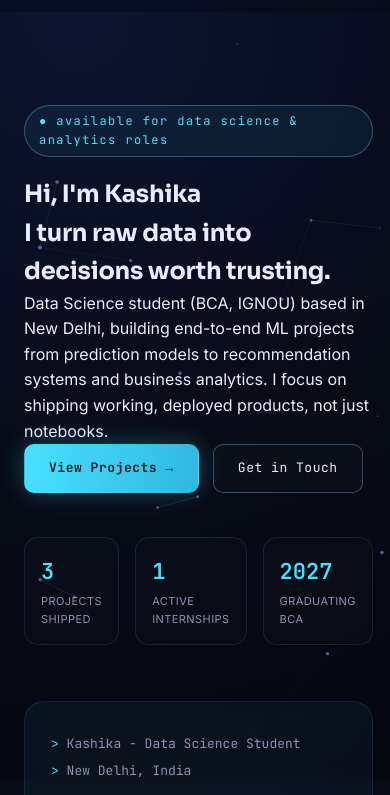
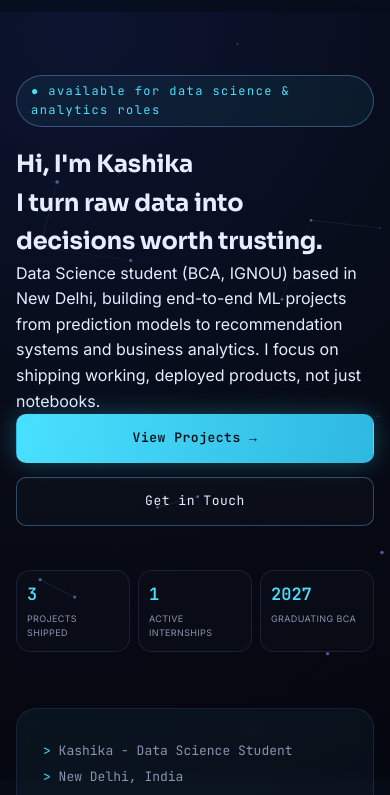
Before and after one commit to Kashika3006/kashika-portfolio-website, a plain HTML site: page index.html in a window 390 px wide. Shown: the part 65-860 px from the top of the page. Drawn offline with Linux system fonts and the light colour scheme.

Commit message:
updated padding

```diff
--- a/index.html
+++ b/index.html
@@ -59,7 +59,9 @@
   }
 
   .wrap{max-width:1160px; margin:0 auto; padding:0 24px;}
-
+  @media (max-width:480px){
+  .wrap{padding:0 16px;}
+}
   /* ---------- Header ---------- */
   header{
     position:fixed; top:0; left:0; right:0; z-index:50;
@@ -97,7 +99,10 @@
 
   section{position:relative; z-index:1; padding:120px 0 40px;}
   #home{padding-top:170px;}
-
+  @media (max-width:600px){
+  section{padding:90px 0 30px;}
+  #home{padding-top:140px;}
+}
   .eyebrow{
     font-family:var(--mono); font-size:12px; letter-spacing:.12em; color:var(--cyan);
     display:inline-flex; align-items:center; gap:8px; margin-bottom:18px;
@@ -126,13 +131,23 @@
   .btn-primary:hover{transform:translateY(-2px); box-shadow:0 0 32px rgba(73,224,255,0.45);}
   .btn-ghost{border-color:var(--border-strong); color:var(--text); background:rgba(255,255,255,0.02);}
   .btn-ghost:hover{background:rgba(167,139,250,0.1); border-color:var(--purple);}
-
+  @media (max-width:480px){
+  .cta-row{flex-direction:column;}
+  .btn{width:100%; justify-content:center;}
+}
   .stat-row{display:grid; grid-template-columns:repeat(3,1fr); gap:16px; max-width:520px;}
   .stat{
     border:1px solid var(--border); border-radius:14px; padding:16px; background:rgba(255,255,255,0.015);
   }
   .stat .num{font-family:var(--mono); font-size:22px; font-weight:600; color:var(--cyan);}
   .stat .lbl{font-size:11px; color:var(--muted); letter-spacing:.04em; margin-top:4px;}
+
+  @media (max-width:480px){
+  .stat-row{gap:8px;}
+  .stat{padding:10px;}
+  .stat .num{font-size:17px;}
+  .stat .lbl{font-size:9px;}
+}
 
   .hero-card{
     border:1px solid var(--border); border-radius:20px; padding:26px; background:linear-gradient(160deg, rgba(73,224,255,0.06), rgba(167,139,250,0.03));
@@ -158,6 +173,10 @@
   .focus-item .ico{font-family:var(--mono); color:var(--purple); font-size:12px; margin-bottom:8px;}
   .focus-item h4{font-size:14px; margin-bottom:6px;}
   .focus-item p{font-size:13px; color:var(--muted); margin:0;}
+
+  @media (max-width:520px){
+  .focus-list{grid-template-columns:1fr;}
+}
 
 
   /* ---------- Projects ---------- */
@@ -187,6 +206,9 @@
   .proj-links .links-left{display:flex; gap:16px;}
   .proj-links a{color:var(--cyan); border-bottom:1px solid transparent;}
   .proj-links a:hover{border-color:var(--cyan);}
+  @media (max-width:480px){
+  .proj-links{flex-wrap:wrap; row-gap:10px;}
+}
 
   .expand-toggle{
     font-family:var(--mono); font-size:11.5px; color:var(--muted); background:none; border:1px solid var(--border);
@@ -263,6 +285,9 @@
   .cert-detail-links a{color:var(--cyan); border-bottom:1px solid transparent;}
   .cert-detail-links a:hover{border-color:var(--cyan);}
   .cert-cred-id{color:var(--muted);}
+  @media (max-width:480px){
+  .cert-bottom-row{flex-direction:column; align-items:flex-start; gap:8px;}
+}
 
   /* ---------- Timelines (Experience + Education) ---------- */
   .timeline{border-left:1px solid var(--border); margin-left:8px; padding-left:32px;}
@@ -278,6 +303,10 @@
   .t-item h3{font-size:16px; margin-bottom:2px;}
   .t-item .org{font-size:13.5px; color:var(--muted); margin-bottom:6px;}
   .t-item p{font-size:13.5px; color:var(--muted);}
+  @media (max-width:600px){
+  .timeline{padding-left:22px;}
+  .t-item::before{left:-27.5px;}
+}
 
   /* ---------- Contact ---------- */
   .contact-grid{display:grid; grid-template-columns:1fr 1fr; gap:40px; align-items:start;}
@@ -288,6 +317,9 @@
   .contact-link .l{color:var(--muted);}
   .contact-link .r{color:var(--cyan);}
   .contact-link:hover .r{text-decoration:underline;}
+  @media (max-width:480px){
+  .contact-link{flex-direction:column; align-items:flex-start; gap:4px;}
+}
 
   footer{position:relative; z-index:1; border-top:1px solid var(--border); padding:32px 0; text-align:center;}
   footer p{font-family:var(--mono); font-size:12px; color:var(--muted);}
```
